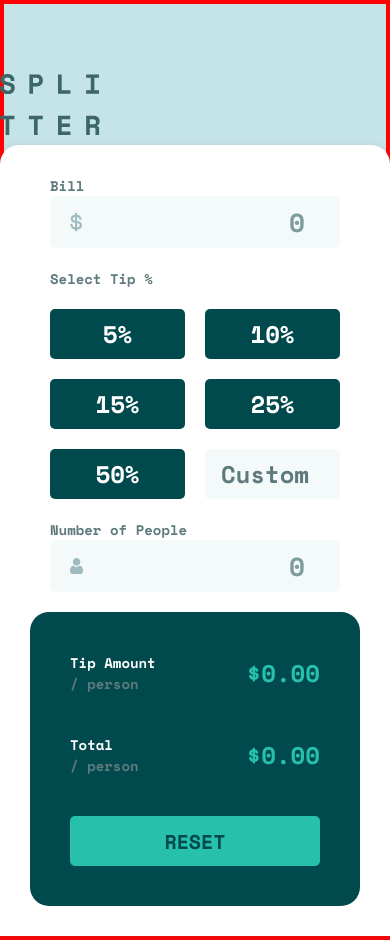
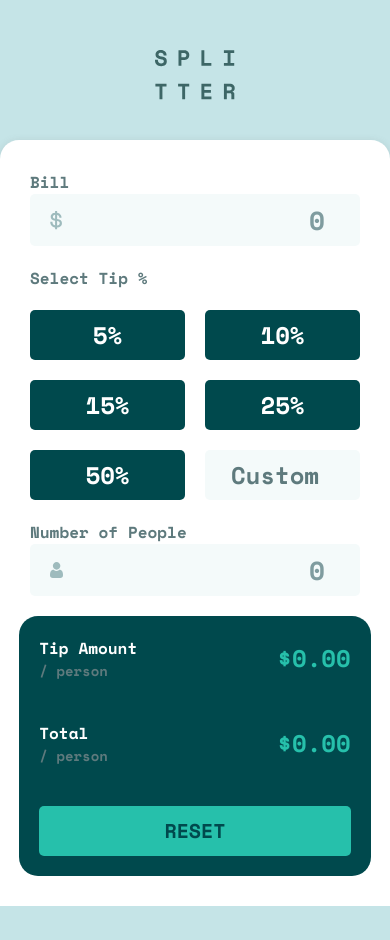
Before and after one commit to hqz3/fem-tip-calculator-app, a website built with Vite: page index.html in a window 390 px wide. After the commit the page ends 906 px from the top, so only its background shows below. Built offline with nearby package versions, Linux system fonts and the light colour scheme.

Commit message:
Update mobile styling

```diff
--- a/src/style.css
+++ b/src/style.css
@@ -55,7 +55,6 @@ html {
 }
 
 body {
-  border: 4px solid red;
   background-color: var(--lightGrayCyan);
 
   display: flex;
@@ -257,23 +256,19 @@ main {
 }
 
 @media (max-width: 912px) {
-  label,
-  p {
-    font-size: 1.4rem;
-  }
-
   body {
     display: flex;
     justify-content: center;
   }
 
   main {
-    all: unset;
+    gap: 4rem;
+    margin-bottom: 0;
   }
 
   .logo {
-    margin-top: 7rem;
-    width: 10rem;
+    margin-top: 5rem;
+    width: 8rem;
   }
 
   .calculator {
@@ -284,11 +279,18 @@ main {
     flex-direction: column;
 
     height: auto;
-    width: 100vw;
+    padding: 3rem 1rem;
+    width: 100%;
   }
 
   .tip__options {
     grid-template-columns: repeat(2, 1fr);
+  }
+
+  .calculation__container {
+    margin-inline: auto;
+    padding: 2rem;
+    width: 95%;
   }
 
   .calculation__price,
```
